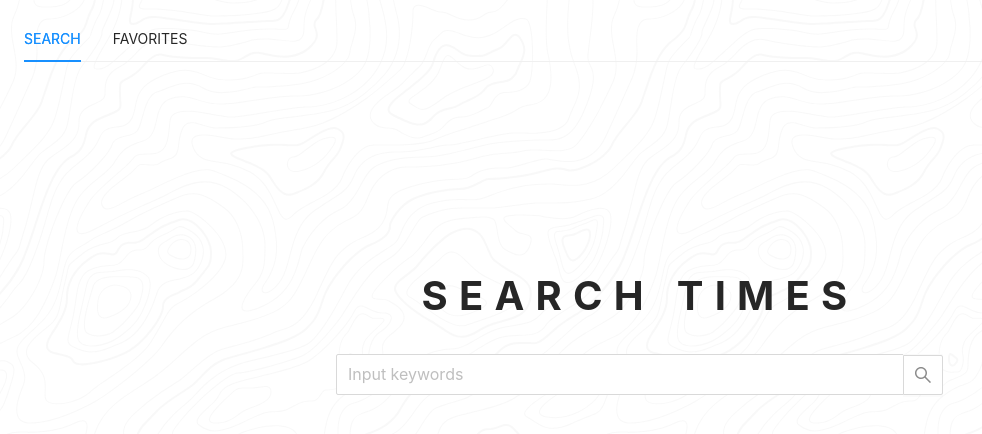
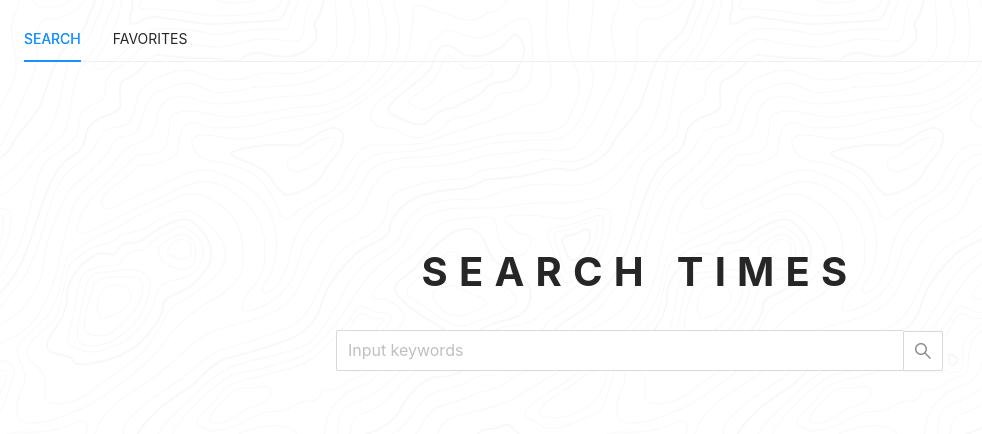
Before and after one commit to romantech/search-times, a React (Create React App) app: page / in a window 1280 px wide. Shown: the top 434 px of the page, without its empty margins (0-982 px from the left). Built offline with nearby package versions, Linux system fonts and the light colour scheme; no server answers.

Commit message:
:lipstick: Fix: 모바일 타이틀 사이즈 조정

```diff
--- a/src/App.tsx
+++ b/src/App.tsx
@@ -3,18 +3,21 @@ import styled from 'styled-components/macro';
 import { Tabs } from 'antd';
 import SearchPage from './pages/SearchPage';
 import FavoritePage from './pages/FavoritePage';
+import useCurrentSize from './hooks/useCurrentSize';
 
 const { TabPane } = Tabs;
 
 const App = function (): JSX.Element {
+  const { width } = useCurrentSize();
+
   return (
     <StyledWrapper>
       <Tabs defaultActiveKey="1">
         <TabPane tab="SEARCH" key="1">
-          <SearchPage />
+          <SearchPage width={width} />
         </TabPane>
         <TabPane tab="FAVORITES" key="2">
-          <FavoritePage />
+          <FavoritePage width={width} />
         </TabPane>
       </Tabs>
     </StyledWrapper>
--- a/src/pages/FavoritePage.tsx
+++ b/src/pages/FavoritePage.tsx
@@ -6,11 +6,11 @@ import { RootState } from '../modules';
 import ArticleList from '../components/ArticleList';
 import { HeadlineStyle, FlexCenterColumn } from '../styles/commonStyles';
 
-const FavoritePage = function (): JSX.Element {
+const FavoritePage = function ({ width }: { width: number }): JSX.Element {
   const { favorites } = useSelector((state: RootState) => state.favoriteList);
 
   return (
-    <FavoritePageContainer isCenter={favorites.length === 0}>
+    <FavoritePageContainer isCenter={favorites.length === 0} width={width}>
       <h1>FAVORITE ARTICLES</h1>
       <section>
         {favorites.length > 0 ? (
@@ -23,7 +23,10 @@ const FavoritePage = function (): JSX.Element {
   );
 };
 
-const FavoritePageContainer = styled.section<{ isCenter: boolean }>`
+const FavoritePageContainer = styled.section<{
+  isCenter: boolean;
+  width: number;
+}>`
   ${FlexCenterColumn}
   margin-top: 0;
   transition: margin-top 0.3s ease-in-out;
@@ -36,10 +39,10 @@ const FavoritePageContainer = styled.section<{ isCenter: boolean }>`
     margin-top: 5vh;
   }
 
-  ${({ isCenter }) =>
+  ${({ isCenter, width }) =>
     isCenter &&
     css`
-      margin-top: 20vh;
+      margin-top: ${width > 768 ? '17vh' : '10vh'};
       transition: margin-top 0.3s ease-in-out;
     `}
 `;
--- a/src/pages/SearchPage.tsx
+++ b/src/pages/SearchPage.tsx
@@ -6,7 +6,7 @@ import SearchBar from '../components/SearchBar';
 import useFetch from '../hooks/useFetch';
 import { HeadlineStyle, FlexCenterColumn } from '../styles/commonStyles';
 
-const SearchPage = function (): JSX.Element {
+const SearchPage = function ({ width }: { width: number }): JSX.Element {
   const [term, setTerm] = useState('');
   const [noResults, setNoResults] = useState(false);
   const [renderData, setRenderData] = useState<Article[]>([]);
@@ -31,7 +31,7 @@ const SearchPage = function (): JSX.Element {
   }, [term]);
 
   return (
-    <Container isCenter={term === ''}>
+    <Container isCenter={term === ''} width={width}>
       <section>
         <h1>SEARCH TIMES</h1>
         <div>
@@ -58,7 +58,7 @@ const SearchPage = function (): JSX.Element {
   );
 };
 
-const Container = styled.section<{ isCenter: boolean }>`
+const Container = styled.section<{ isCenter: boolean; width: number }>`
   ${FlexCenterColumn}
   gap: 1rem;
 
@@ -71,11 +71,11 @@ const Container = styled.section<{ isCenter: boolean }>`
     transition: margin-top 0.3s ease-in-out;
   }
 
-  ${({ isCenter }) =>
+  ${({ isCenter, width }) =>
     isCenter &&
     css`
       section:nth-child(1) {
-        margin-top: 20vh;
+        margin-top: ${width > 768 ? '17vh' : '10vh'};
         transition: margin-top 0.3s ease-in-out;
       }
     `}
```
